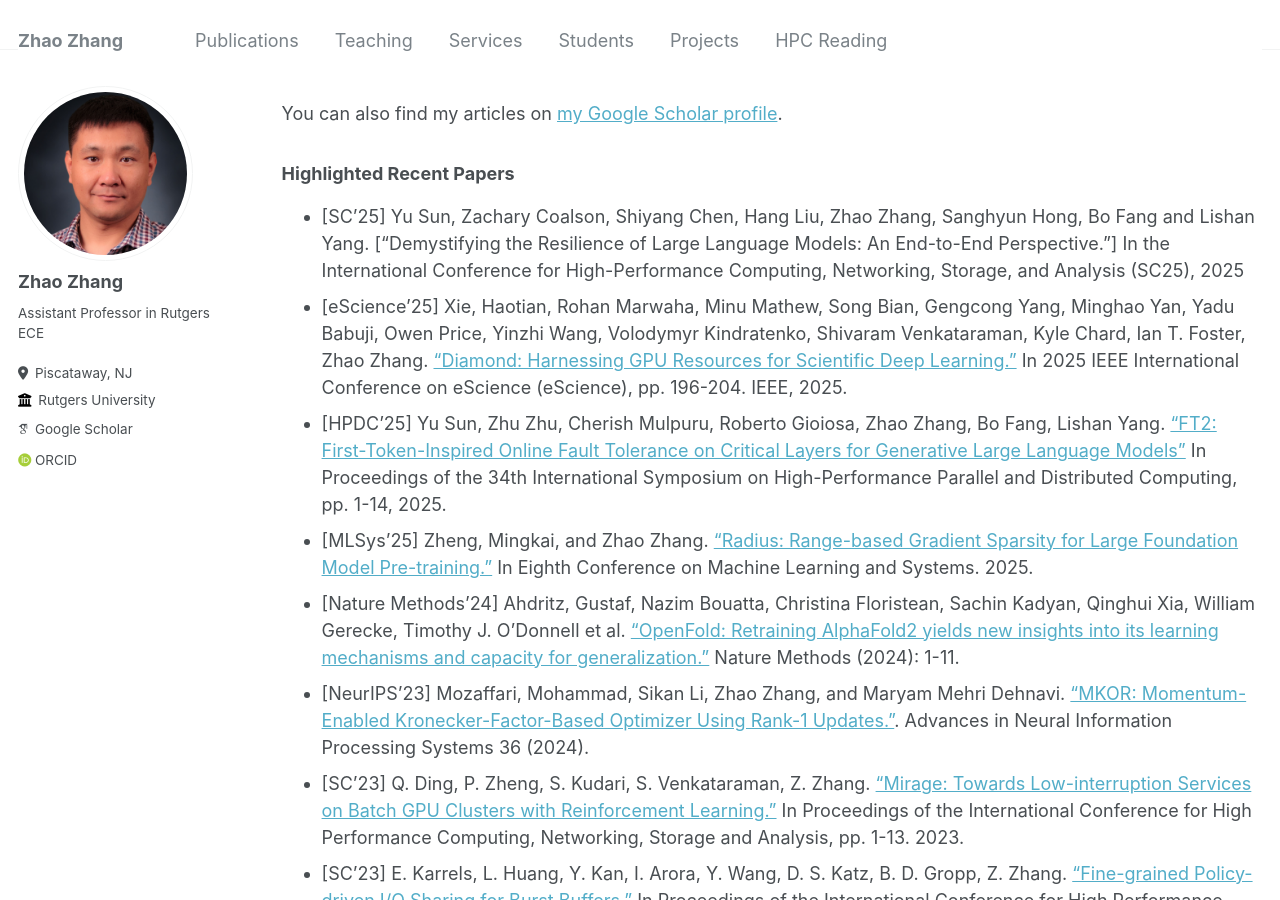
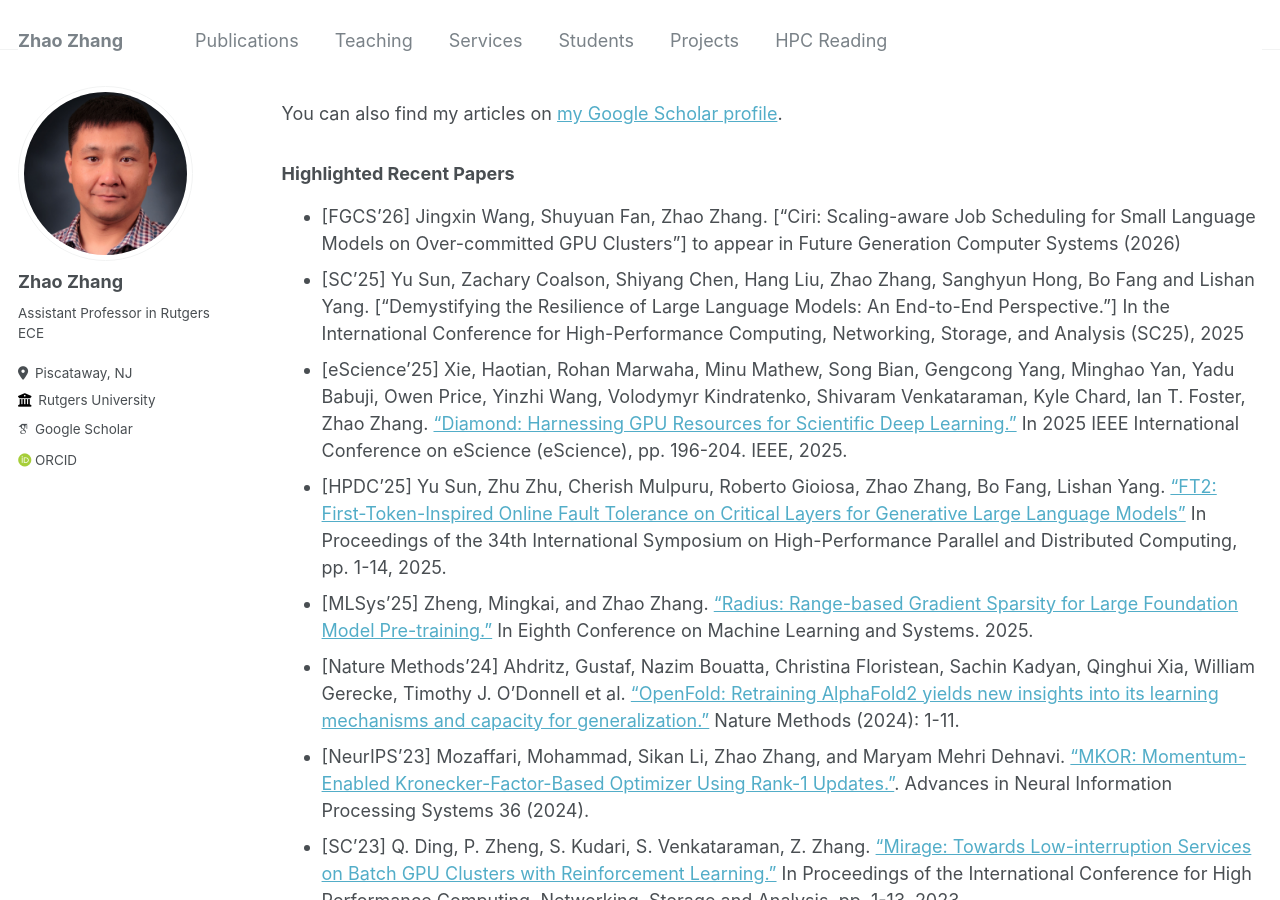
Before and after one commit to zhaozhang/zhaozhang.github.io, a Jekyll site: the page built from _pages/publications.md, in a window 1280 px wide and 900 px high. Built offline with Jekyll 4.4.1, drawn with Linux system fonts in a browser that asks for light colours; some web fonts are replaced.

Commit message:
add ciri

```diff
--- a/_pages/publications.md
+++ b/_pages/publications.md
@@ -16,6 +16,7 @@ author_profile: true
 {% endfor %}
 
 ### Highlighted Recent Papers
+- [FGCS'26] Jingxin Wang, Shuyuan Fan, Zhao Zhang. ["Ciri: Scaling-aware Job Scheduling for Small Language Models on Over-committed GPU Clusters"] to appear in Future Generation Computer Systems (2026)
 - [SC'25] Yu Sun, Zachary Coalson, Shiyang Chen, Hang Liu, Zhao Zhang, Sanghyun Hong, Bo Fang and Lishan Yang. ["Demystifying the Resilience of Large Language Models: An End-to-End Perspective."] In the International Conference for High-Performance Computing, Networking, Storage, and Analysis (SC25), 2025
 - [eScience'25] Xie, Haotian, Rohan Marwaha, Minu Mathew, Song Bian, Gengcong Yang, Minghao Yan, Yadu Babuji, Owen Price, Yinzhi Wang, Volodymyr Kindratenko, Shivaram Venkataraman, Kyle Chard, Ian T. Foster, Zhao Zhang. ["Diamond: Harnessing GPU Resources for Scientific Deep Learning."](https://ieeexplore.ieee.org/abstract/document/11181545/) In 2025 IEEE International Conference on eScience (eScience), pp. 196-204. IEEE, 2025.
 - [HPDC'25] Yu Sun, Zhu Zhu, Cherish Mulpuru, Roberto Gioiosa, Zhao Zhang, Bo Fang, Lishan Yang. ["FT2: First-Token-Inspired Online Fault Tolerance on Critical Layers for Generative Large Language Models"](https://dl.acm.org/doi/pdf/10.1145/3731545.3731570) In Proceedings of the 34th International Symposium on High-Performance Parallel and Distributed Computing, pp. 1-14, 2025.
```
